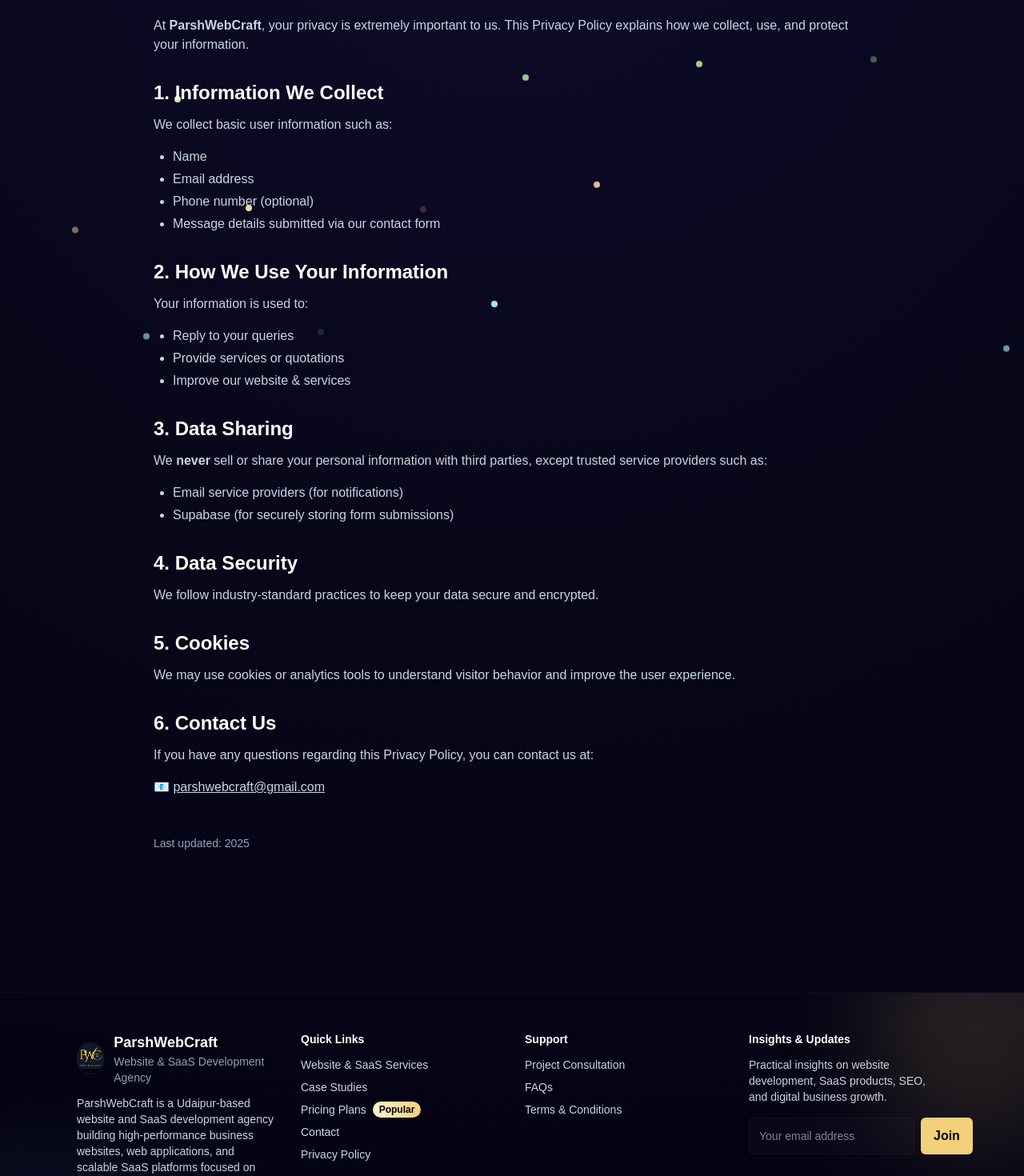
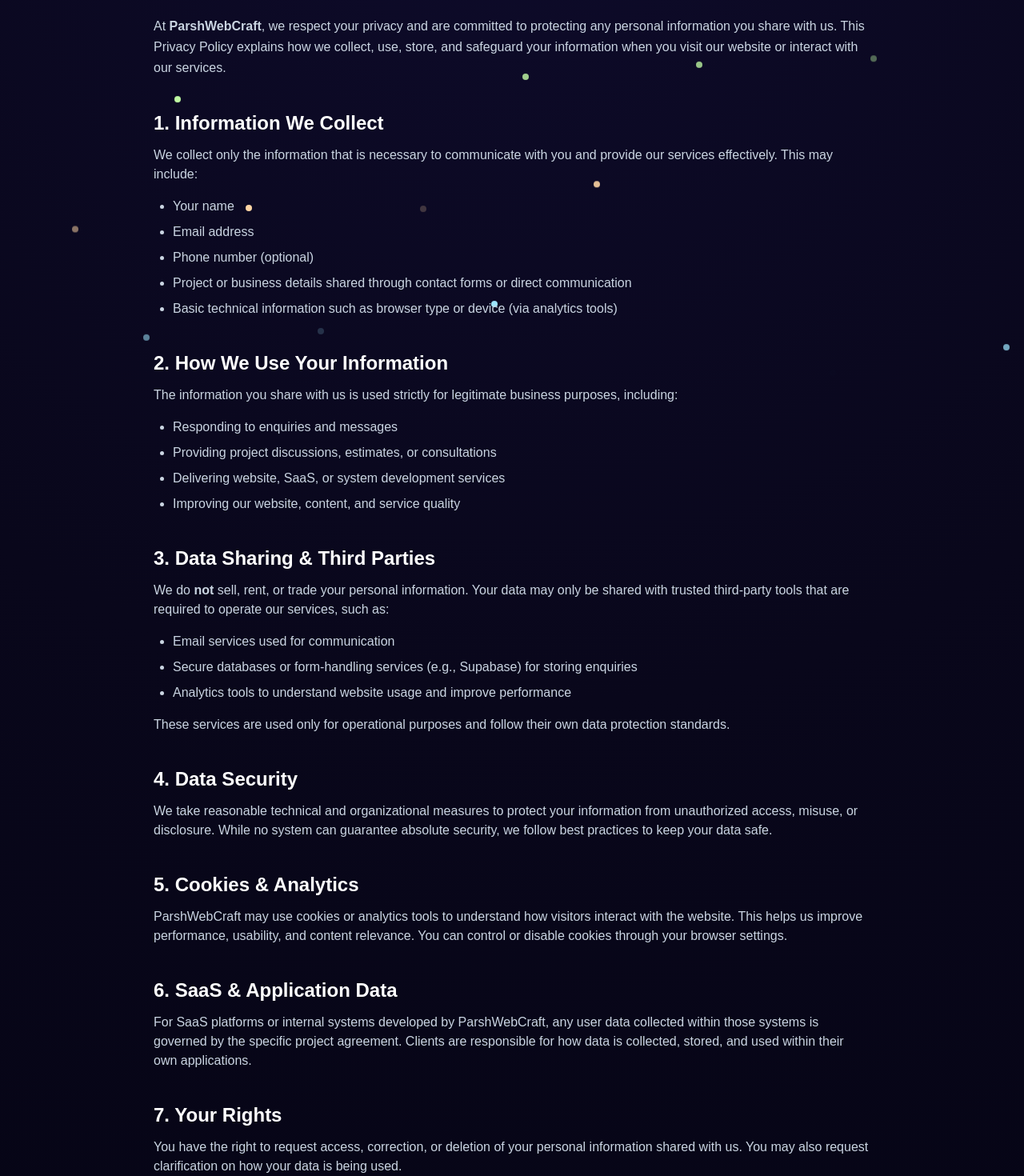
Before and after one commit to parshwebcraft/parshwebcraft, a Next.js app: page /privacy in a window 1280 px wide. Shown: the part 220-1690 px from the top of the page at 80% size. Built offline with nearby package versions, Linux system fonts and the light colour scheme; no server answers.

Commit message:
UI polish: add golden CTA across pages & update WhatsApp icon

```diff
--- a/app/privacy/page.tsx
+++ b/app/privacy/page.tsx
@@ -1,66 +1,164 @@
 export const metadata = {
   title: "Privacy Policy — ParshWebCraft",
-  description: "How ParshWebCraft handles user data and privacy.",
+  description:
+    "Learn how ParshWebCraft collects, uses, and protects your personal information across websites, SaaS platforms, and digital services.",
 };
 
 export default function PrivacyPolicy() {
   return (
     <main className="min-h-screen pt-24 px-6 lg:px-24">
       <section className="max-w-4xl mx-auto py-20">
-        <h1 className="text-4xl font-extrabold mb-6">Privacy Policy</h1>
+        {/* ================= HEADER ================= */}
+        <h1 className="text-4xl font-extrabold mb-6">
+          Privacy <span className="text-[#f3d07a]">Policy</span>
+        </h1>
+
+        <p className="text-slate-300 mb-6 leading-relaxed">
+          At <strong>ParshWebCraft</strong>, we respect your privacy and are
+          committed to protecting any personal information you share with us.
+          This Privacy Policy explains how we collect, use, store, and safeguard
+          your information when you visit our website or interact with our
+          services.
+        </p>
+
+        {/* ================= SECTION 1 ================= */}
+        <h2 className="text-2xl font-bold mt-10 mb-3">
+          1. Information We Collect
+        </h2>
 
         <p className="text-slate-300 mb-4">
-          At <strong>ParshWebCraft</strong>, your privacy is extremely important to us.
-          This Privacy Policy explains how we collect, use, and protect your information.
+          We collect only the information that is necessary to communicate with
+          you and provide our services effectively. This may include:
         </p>
 
-        <h2 className="text-2xl font-bold mt-8 mb-3">1. Information We Collect</h2>
-        <p className="text-slate-300 mb-4">
-          We collect basic user information such as:
-        </p>
-        <ul className="list-disc pl-6 text-slate-300 space-y-1">
-          <li>Name</li>
+        <ul className="list-disc pl-6 text-slate-300 space-y-2">
+          <li>Your name</li>
           <li>Email address</li>
           <li>Phone number (optional)</li>
-          <li>Message details submitted via our contact form</li>
+          <li>
+            Project or business details shared through contact forms or direct
+            communication
+          </li>
+          <li>
+            Basic technical information such as browser type or device (via
+            analytics tools)
+          </li>
         </ul>
 
-        <h2 className="text-2xl font-bold mt-8 mb-3">2. How We Use Your Information</h2>
+        {/* ================= SECTION 2 ================= */}
+        <h2 className="text-2xl font-bold mt-10 mb-3">
+          2. How We Use Your Information
+        </h2>
+
         <p className="text-slate-300 mb-4">
-          Your information is used to:
+          The information you share with us is used strictly for legitimate
+          business purposes, including:
         </p>
-        <ul className="list-disc pl-6 text-slate-300 space-y-1">
-          <li>Reply to your queries</li>
-          <li>Provide services or quotations</li>
-          <li>Improve our website & services</li>
+
+        <ul className="list-disc pl-6 text-slate-300 space-y-2">
+          <li>Responding to enquiries and messages</li>
+          <li>Providing project discussions, estimates, or consultations</li>
+          <li>Delivering website, SaaS, or system development services</li>
+          <li>Improving our website, content, and service quality</li>
         </ul>
 
-        <h2 className="text-2xl font-bold mt-8 mb-3">3. Data Sharing</h2>
+        {/* ================= SECTION 3 ================= */}
+        <h2 className="text-2xl font-bold mt-10 mb-3">
+          3. Data Sharing & Third Parties
+        </h2>
+
         <p className="text-slate-300 mb-4">
-          We <strong>never</strong> sell or share your personal information with third parties,
-          except trusted service providers such as:
+          We do <strong>not</strong> sell, rent, or trade your personal
+          information. Your data may only be shared with trusted third-party
+          tools that are required to operate our services, such as:
         </p>
-        <ul className="list-disc pl-6 text-slate-300 space-y-1">
-          <li>Email service providers (for notifications)</li>
-          <li>Supabase (for securely storing form submissions)</li>
+
+        <ul className="list-disc pl-6 text-slate-300 space-y-2">
+          <li>Email services used for communication</li>
+          <li>
+            Secure databases or form-handling services (e.g., Supabase) for
+            storing enquiries
+          </li>
+          <li>
+            Analytics tools to understand website usage and improve performance
+          </li>
         </ul>
 
-        <h2 className="text-2xl font-bold mt-8 mb-3">4. Data Security</h2>
-        <p className="text-slate-300 mb-4">
-          We follow industry-standard practices to keep your data secure and encrypted.
+        <p className="text-slate-300 mt-4">
+          These services are used only for operational purposes and follow their
+          own data protection standards.
         </p>
 
-        <h2 className="text-2xl font-bold mt-8 mb-3">5. Cookies</h2>
+        {/* ================= SECTION 4 ================= */}
+        <h2 className="text-2xl font-bold mt-10 mb-3">4. Data Security</h2>
+
         <p className="text-slate-300 mb-4">
-          We may use cookies or analytics tools to understand visitor behavior and improve the user experience.
+          We take reasonable technical and organizational measures to protect
+          your information from unauthorized access, misuse, or disclosure.
+          While no system can guarantee absolute security, we follow best
+          practices to keep your data safe.
         </p>
 
-        <h2 className="text-2xl font-bold mt-8 mb-3">6. Contact Us</h2>
+        {/* ================= SECTION 5 ================= */}
+        <h2 className="text-2xl font-bold mt-10 mb-3">
+          5. Cookies & Analytics
+        </h2>
+
         <p className="text-slate-300 mb-4">
-          If you have any questions regarding this Privacy Policy, you can contact us at:
+          ParshWebCraft may use cookies or analytics tools to understand how
+          visitors interact with the website. This helps us improve performance,
+          usability, and content relevance. You can control or disable cookies
+          through your browser settings.
         </p>
+
+        {/* ================= SECTION 6 ================= */}
+        <h2 className="text-2xl font-bold mt-10 mb-3">
+          6. SaaS & Application Data
+        </h2>
+
+        <p className="text-slate-300 mb-4">
+          For SaaS platforms or internal systems developed by ParshWebCraft, any
+          user data collected within those systems is governed by the specific
+          project agreement. Clients are responsible for how data is collected,
+          stored, and used within their own applications.
+        </p>
+
+        {/* ================= SECTION 7 ================= */}
+        <h2 className="text-2xl font-bold mt-10 mb-3">7. Your Rights</h2>
+
+        <p className="text-slate-300 mb-4">
+          You have the right to request access, correction, or deletion of your
+          personal information shared with us. You may also request
+          clarification on how your data is being used.
+        </p>
+
+        {/* ================= SECTION 8 ================= */}
+        <h2 className="text-2xl font-bold mt-10 mb-3">
+          8. Changes to This Policy
+        </h2>
+
+        <p className="text-slate-300 mb-4">
+          This Privacy Policy may be updated from time to time to reflect
+          changes in our practices or legal requirements. Continued use of the
+          website implies acceptance of the updated policy.
+        </p>
+
+        {/* ================= CONTACT ================= */}
+        <h2 className="text-2xl font-bold mt-10 mb-3">9. Contact Us</h2>
+
+        <p className="text-slate-300 mb-4">
+          If you have any questions or concerns about this Privacy Policy or how
+          your information is handled, you can contact us at:
+        </p>
+
         <p className="text-slate-300">
-          📧 <a className="underline" href="mailto:parshwebcraft@gmail.com">parshwebcraft@gmail.com</a>
+          📧{" "}
+          <a
+            className="underline hover:text-[#f3d07a]"
+            href="mailto:parshwebcraft@gmail.com"
+          >
+            parshwebcraft@gmail.com
+          </a>
         </p>
 
         <p className="text-slate-400 text-sm mt-12">
```
